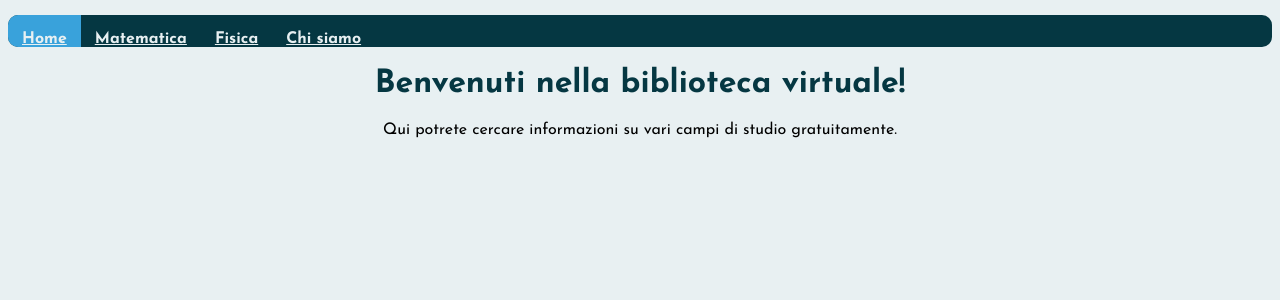
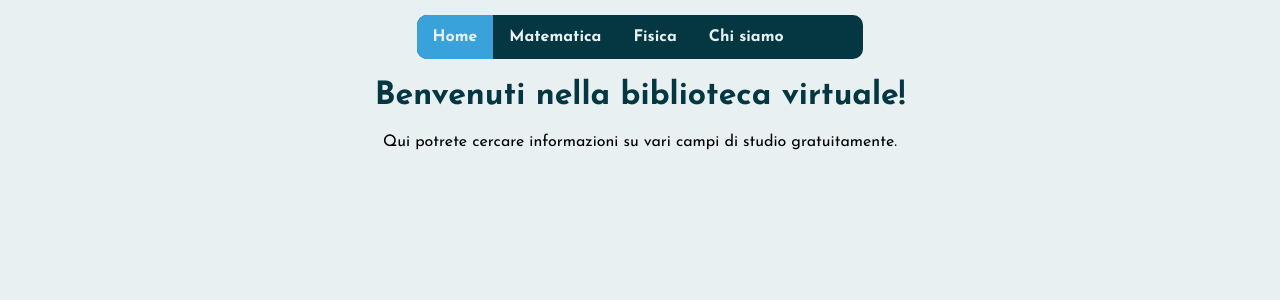
Before and after one commit to neogauss7/Bilbiolteca_digitale, a PHP site: page / in a window 1280 px wide. Shown: the top 300 px of the page. Run offline with PHP 8.4, Linux system fonts and the light colour scheme.

Commit message:
Update style.css

```diff
--- a/style.css
+++ b/style.css
@@ -24,25 +24,19 @@ ul {
     overflow: hidden;
     background-color: rgb(5, 55, 66);
     border-radius: 10px;
+    width: 446.9px;
 
 }
 li {
-
-    display: flex;
-    flex-direction: column;
-    justify-content: center;
     float: left;
   }
   li a {
-
-
+    display: block;
     color: rgb(232, 240, 242);
     font-family: bold;
     text-align: center;
-    padding-left: 14px;
-    padding-right: 14px;
-    padding-top: 16px;
-    padding-bottom: 16px:
+    padding: 14px 16px;
+
     text-decoration: none;
   }
   .passive:hover {
```
